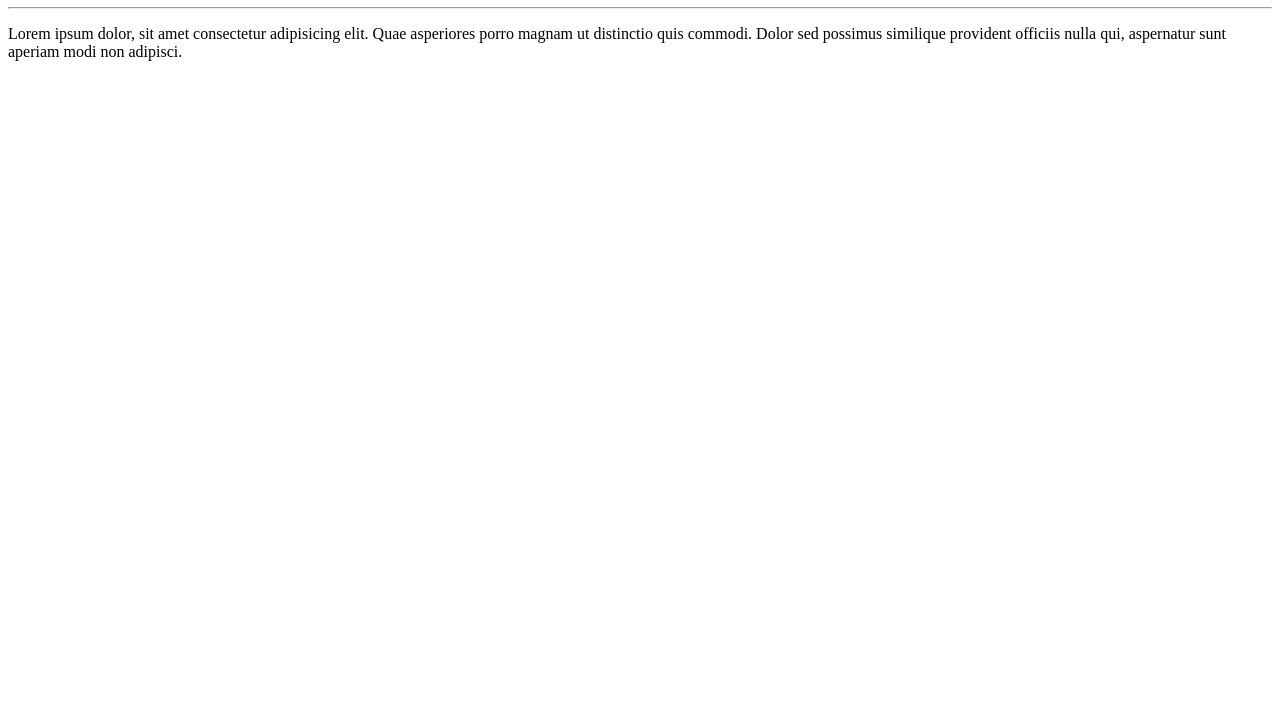
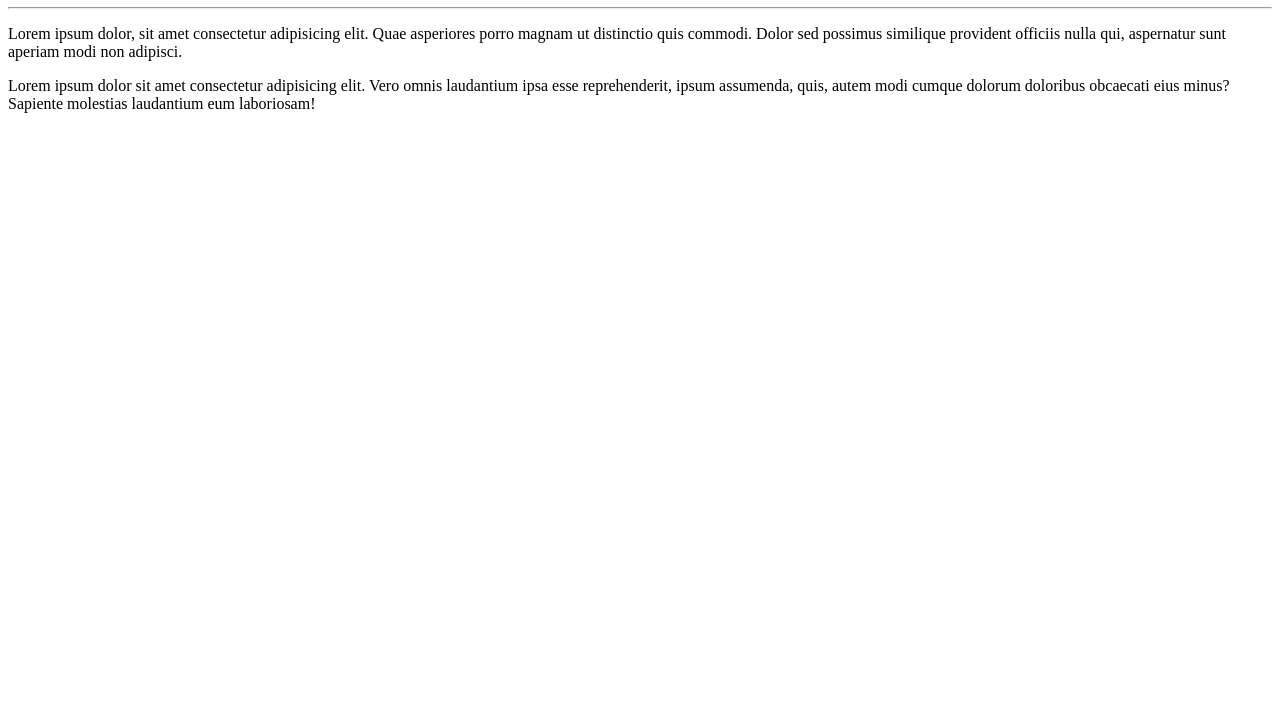
Before and after one commit to Thiagoliveiraa/Ola-Mundo, a plain HTML site: page site-exemplo/index.html in a window 1280 px wide. Shown: the part 73-800 px from the top of the page. Drawn offline with Linux system fonts and the light colour scheme.

Commit message:
adicionei um paragrafo

```diff
--- a/site-exemplo/index.html
+++ b/site-exemplo/index.html
@@ -9,5 +9,6 @@
     <h1>Olá, Mundo!</h1>
     <hr>
     <p>Lorem ipsum dolor, sit amet consectetur adipisicing elit. Quae asperiores porro magnam ut distinctio quis commodi. Dolor sed possimus similique provident officiis nulla qui, aspernatur sunt aperiam modi non adipisci.</p>
+    <p>Lorem ipsum dolor sit amet consectetur adipisicing elit. Vero omnis laudantium ipsa esse reprehenderit, ipsum assumenda, quis, autem modi cumque dolorum doloribus obcaecati eius minus? Sapiente molestias laudantium eum laboriosam!</p>
 </body>
 </html>
```
